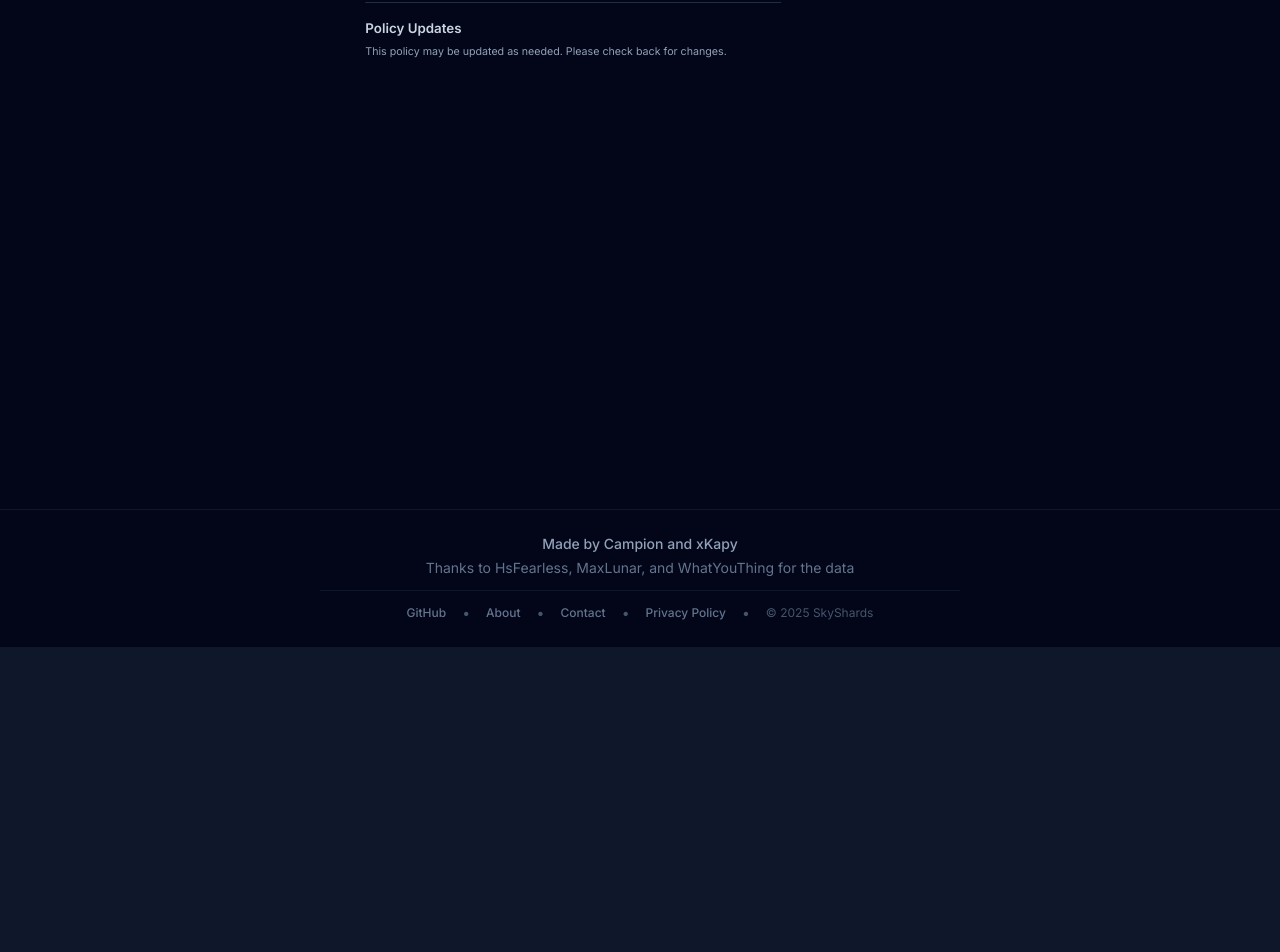
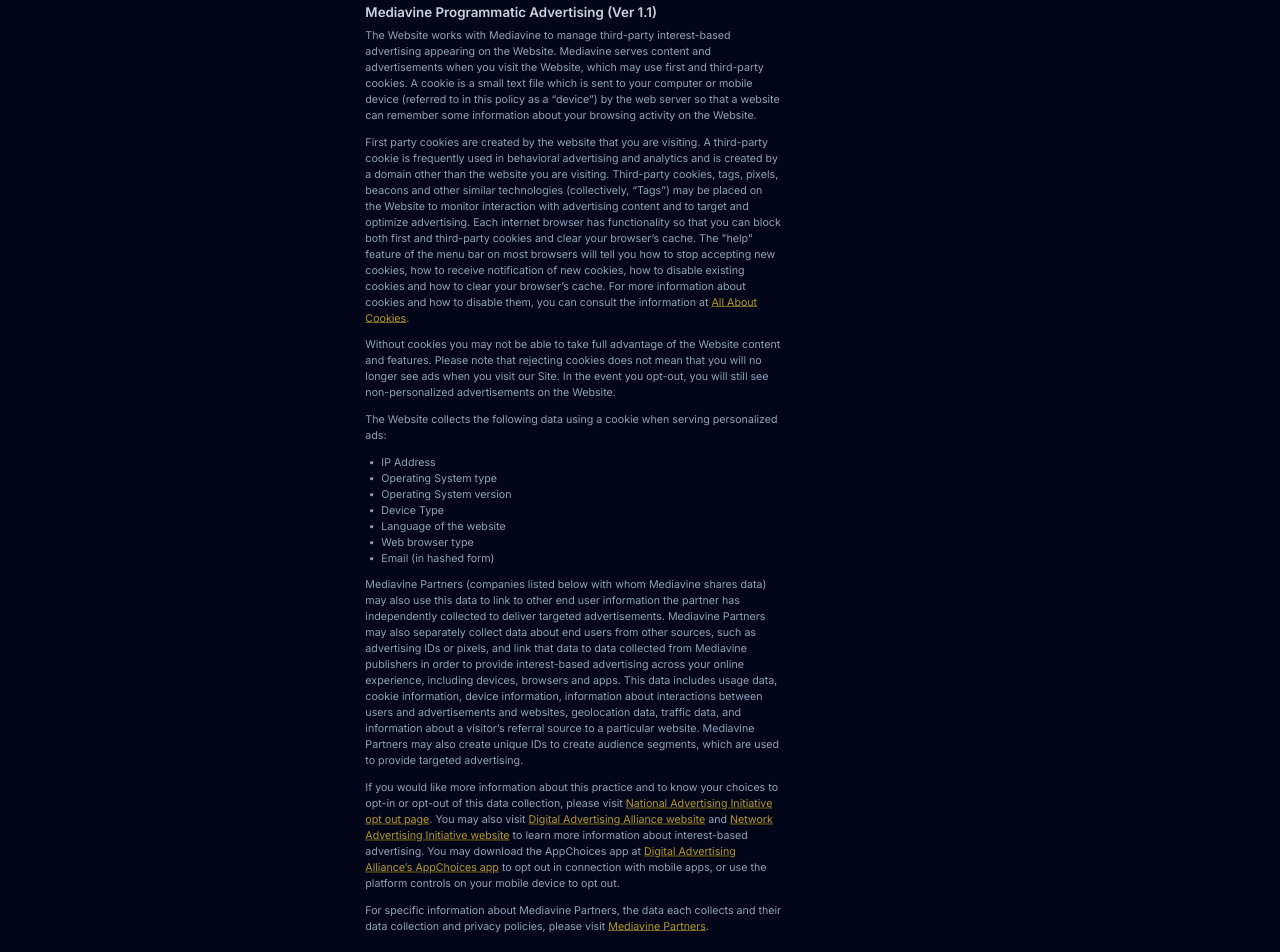
Before and after one commit to Campionnn/SkyShards, a React (Vite) app: page /privacy-policy in a window 1280 px wide. Shown: the part 806-1758 px from the top of the page. Before the commit the page ends 1453 px from the top, so only its background shows below. Built offline with nearby package versions, Linux system fonts and the light colour scheme.

Commit message:
update privacy policy

```diff
--- a/src/pages/PrivacyPolicy.tsx
+++ b/src/pages/PrivacyPolicy.tsx
@@ -41,13 +41,6 @@ const PrivacyPolicy: React.FC = () => (
     </ul>
 
     <Divider />
-    <h2 className="text-xl font-semibold mb-2 text-slate-300">Cookies</h2>
-    <ul className="list-disc pl-6 mb-4 text-slate-400">
-      <li>Cookies may be used for basic functionality (e.g., remembering your settings).</li>
-      <li>No tracking cookies for advertising or profiling.</li>
-    </ul>
-
-    <Divider />
     <h2 className="text-xl font-semibold mb-2 text-slate-300">Third-Party Services</h2>
     <ul className="list-disc pl-6 mb-4 text-slate-400">
       <li>Links to third-party sites (e.g., Ko-fi) are for your convenience.</li>
@@ -63,6 +56,61 @@ const PrivacyPolicy: React.FC = () => (
     <Divider />
     <h2 className="text-xl font-semibold mb-2 text-slate-300">Policy Updates</h2>
     <p className="mb-4 text-slate-400">This policy may be updated as needed. Please check back for changes.</p>
+
+    <Divider />
+    <h2 className="text-xl font-semibold mb-2 text-slate-300">Mediavine Programmatic Advertising (Ver 1.1)</h2>
+    <p className="mb-4 text-slate-400">
+      The Website works with Mediavine to manage third-party interest-based advertising appearing on the Website. Mediavine serves content and advertisements when you visit the Website, which may use first and third-party cookies. A cookie is a small text file which is sent to your computer or mobile device (referred to in this policy as a “device”) by the web server so that a website can remember some information about your browsing activity on the Website.
+    </p>
+    <p className="mb-4 text-slate-400">
+      First party cookies are created by the website that you are visiting. A third-party cookie is frequently used in behavioral advertising and analytics and is created by a domain other than the website you are visiting. Third-party cookies, tags, pixels, beacons and other similar technologies (collectively, “Tags”) may be placed on the Website to monitor interaction with advertising content and to target and optimize advertising. Each internet browser has functionality so that you can block both first and third-party cookies and clear your browser’s cache. The "help" feature of the menu bar on most browsers will tell you how to stop accepting new cookies, how to receive notification of new cookies, how to disable existing cookies and how to clear your browser’s cache. For more information about cookies and how to disable them, you can consult the information at{" "}
+      <a href="https://www.allaboutcookies.org/manage-cookies/" target="_blank" rel="noreferrer noopener nofollow" className="text-amber-300/70 underline">
+        All About Cookies
+      </a>
+      .
+    </p>
+    <p className="mb-4 text-slate-400">
+      Without cookies you may not be able to take full advantage of the Website content and features. Please note that rejecting cookies does not mean that you will no longer see ads when you visit our Site. In the event you opt-out, you will still see non-personalized advertisements on the Website.
+    </p>
+    <p className="mb-4 text-slate-400">The Website collects the following data using a cookie when serving personalized ads:</p>
+    <ul className="list-disc pl-6 mb-4 text-slate-400">
+      <li>IP Address</li>
+      <li>Operating System type</li>
+      <li>Operating System version</li>
+      <li>Device Type</li>
+      <li>Language of the website</li>
+      <li>Web browser type</li>
+      <li>Email (in hashed form)</li>
+    </ul>
+    <p className="mb-4 text-slate-400">
+      Mediavine Partners (companies listed below with whom Mediavine shares data) may also use this data to link to other end user information the partner has independently collected to deliver targeted advertisements. Mediavine Partners may also separately collect data about end users from other sources, such as advertising IDs or pixels, and link that data to data collected from Mediavine publishers in order to provide interest-based advertising across your online experience, including devices, browsers and apps. This data includes usage data, cookie information, device information, information about interactions between users and advertisements and websites, geolocation data, traffic data, and information about a visitor’s referral source to a particular website. Mediavine Partners may also create unique IDs to create audience segments, which are used to provide targeted advertising.
+    </p>
+    <p className="mb-4 text-slate-400">
+      If you would like more information about this practice and to know your choices to opt-in or opt-out of this data collection, please visit{" "}
+      <a href="https://thenai.org/opt-out/" target="_blank" rel="noreferrer noopener nofollow" className="text-amber-300/70 underline">
+        National Advertising Initiative opt out page
+      </a>
+      . You may also visit{" "}
+      <a href="http://optout.aboutads.info/#/" target="_blank" rel="noreferrer noopener nofollow" className="text-amber-300/70 underline">
+        Digital Advertising Alliance website
+      </a>{" "}
+      and{" "}
+      <a href="http://optout.networkadvertising.org/#" target="_blank" rel="noreferrer noopener nofollow" className="text-amber-300/70 underline">
+        Network Advertising Initiative website
+      </a>{" "}
+      to learn more information about interest-based advertising. You may download the AppChoices app at{" "}
+      <a href="https://youradchoices.com/appchoices" target="_blank" rel="noreferrer noopener nofollow" className="text-amber-300/70 underline">
+        Digital Advertising Alliance’s AppChoices app
+      </a>{" "}
+      to opt out in connection with mobile apps, or use the platform controls on your mobile device to opt out.
+    </p>
+    <p className="mb-4 text-slate-400">
+      For specific information about Mediavine Partners, the data each collects and their data collection and privacy policies, please visit{" "}
+      <a href="https://www.mediavine.com/ad-partners/" target="_blank" rel="noreferrer noopener nofollow" className="text-amber-300/70 underline">
+        Mediavine Partners
+      </a>
+      .
+    </p>
   </div>
 );
 
```
